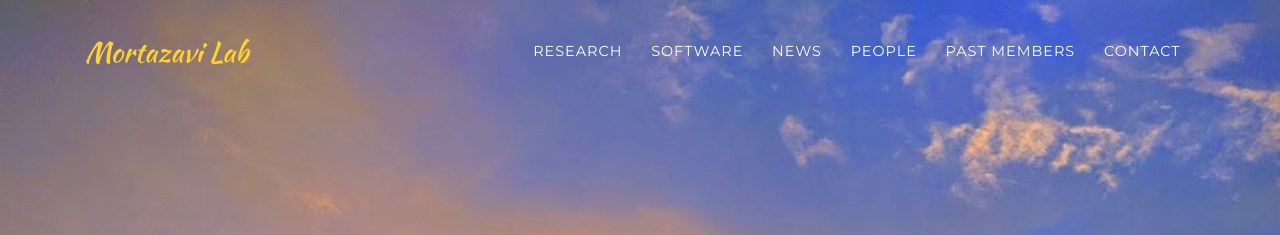
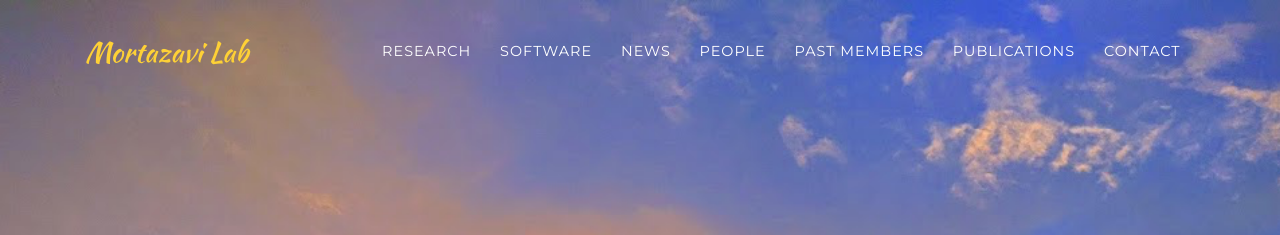
Before and after one commit to mortazavilab/mortazavilab.github.io, a Jekyll site: the page built from index.md, in a window 1280 px wide. Shown: the top 235 px of the page. Built offline with Jekyll 4.4.1, drawn with Linux system fonts in a browser that asks for light colours; some web fonts are replaced.

Commit message:
Update navigation.yml

```diff
--- a/_data/navigation.yml
+++ b/_data/navigation.yml
@@ -14,5 +14,8 @@ nav:
   - title: "Past Members"
     url: past_members
 
+  - title: "Publications"
+    url: publication
+
   - title: "Contact"
     section: contact
```
